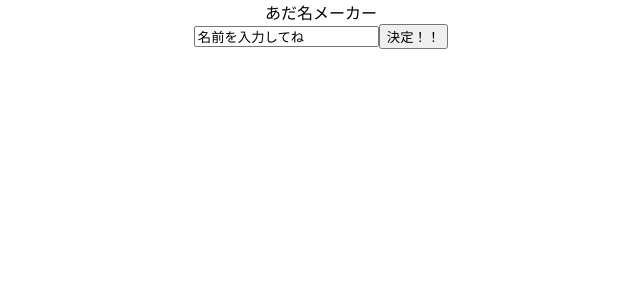
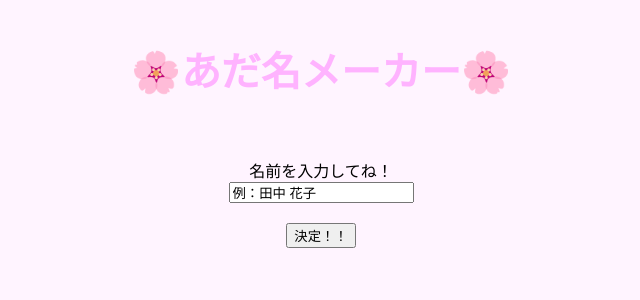
Before and after one commit to mikeneko1224/adana_makeover, a React (Create React App) app: page / in a window 1280 px wide. Shown: the top 300 px of the page, without its empty margins (319-959 px from the left). Built offline with nearby package versions, Linux system fonts and the light colour scheme.

Commit message:
design Top Page

```diff
--- a/src/component/header.js
+++ b/src/component/header.js
@@ -1,7 +1,9 @@
+import "styles/header.css";
+
 export function Header() {
   return (
-    <div>
-      <div>あだ名メーカー</div>
+    <div className="Header">
+      <div>🌸あだ名メーカー🌸</div>
     </div>
   );
 }
--- a/src/index.css
+++ b/src/index.css
@@ -1,13 +1,14 @@
 body {
   margin: 0;
-  font-family: -apple-system, BlinkMacSystemFont, 'Segoe UI', 'Roboto', 'Oxygen',
-    'Ubuntu', 'Cantarell', 'Fira Sans', 'Droid Sans', 'Helvetica Neue',
+  font-family: -apple-system, BlinkMacSystemFont, "Segoe UI", "Roboto", "Oxygen",
+    "Ubuntu", "Cantarell", "Fira Sans", "Droid Sans", "Helvetica Neue",
     sans-serif;
   -webkit-font-smoothing: antialiased;
   -moz-osx-font-smoothing: grayscale;
+  background-color: #fff4ff;
 }
 
 code {
-  font-family: source-code-pro, Menlo, Monaco, Consolas, 'Courier New',
+  font-family: source-code-pro, Menlo, Monaco, Consolas, "Courier New",
     monospace;
 }
--- a/src/pages/App.js
+++ b/src/pages/App.js
@@ -11,8 +11,11 @@ function App() {
   return (
     <div className="App">
       <Header />
-      <div>
-        <input type="text" name="text" value="名前を入力してね" />
+      <div className="input_space">
+        <div className="text_input">
+          <div>名前を入力してね！</div>
+          <input type="text" name="text" value="例：田中 花子" />
+        </div>
         <button onClick={nameForm}>決定！！</button>
       </div>
     </div>
--- a/src/styles/App.css
+++ b/src/styles/App.css
@@ -1,38 +1,7 @@
-.App {
+.input_space {
   text-align: center;
 }
 
-.App-logo {
-  height: 40vmin;
-  pointer-events: none;
+.text_input {
+  padding: 20px 0px;
 }
-
-@media (prefers-reduced-motion: no-preference) {
-  .App-logo {
-    animation: App-logo-spin infinite 20s linear;
-  }
-}
-
-.App-header {
-  background-color: #282c34;
-  min-height: 100vh;
-  display: flex;
-  flex-direction: column;
-  align-items: center;
-  justify-content: center;
-  font-size: calc(10px + 2vmin);
-  color: white;
-}
-
-.App-link {
-  color: #61dafb;
-}
-
-@keyframes App-logo-spin {
-  from {
-    transform: rotate(0deg);
-  }
-  to {
-    transform: rotate(360deg);
-  }
-}
--- /dev/null
+++ b/src/styles/header.css
@@ -0,0 +1,7 @@
+.Header {
+  text-align: center;
+  font-size: 40px;
+  color: #ffb3ff;
+  font-weight: bold;
+  padding: 40px 0px;
+}
```
